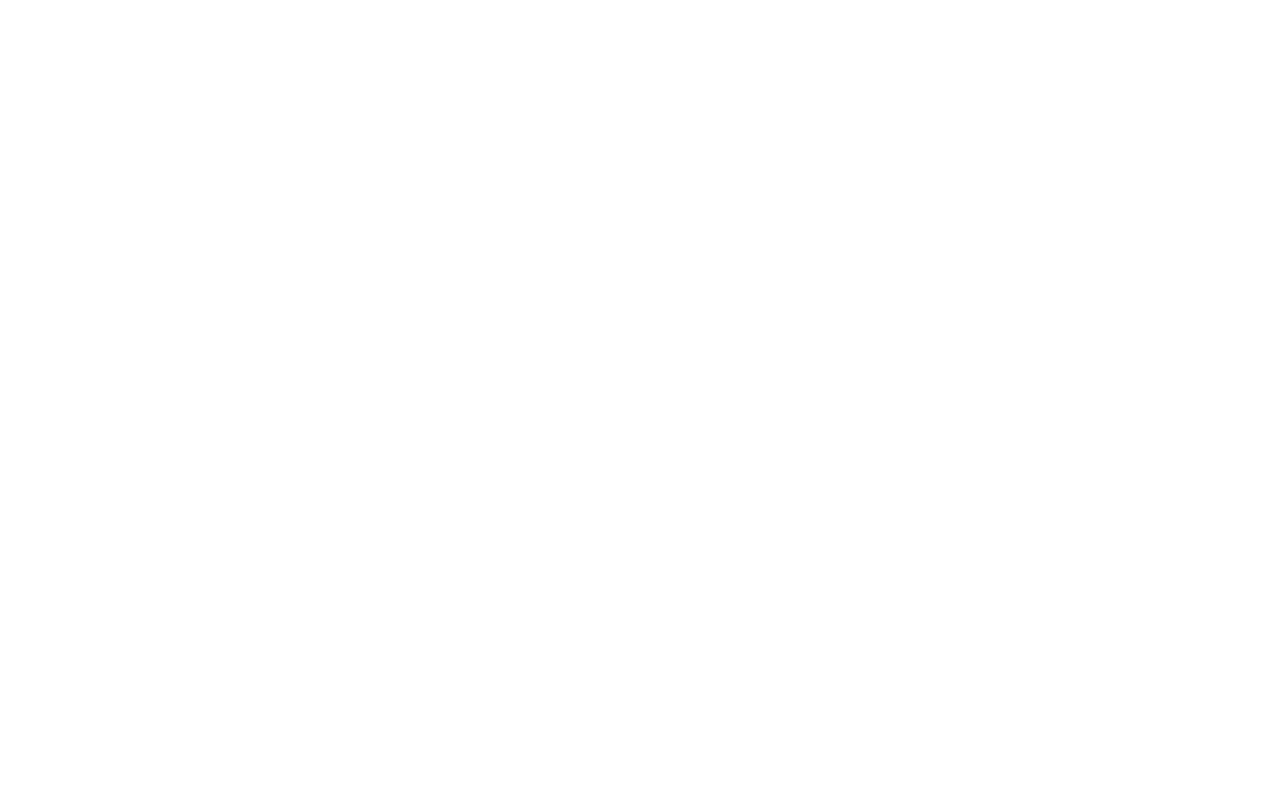
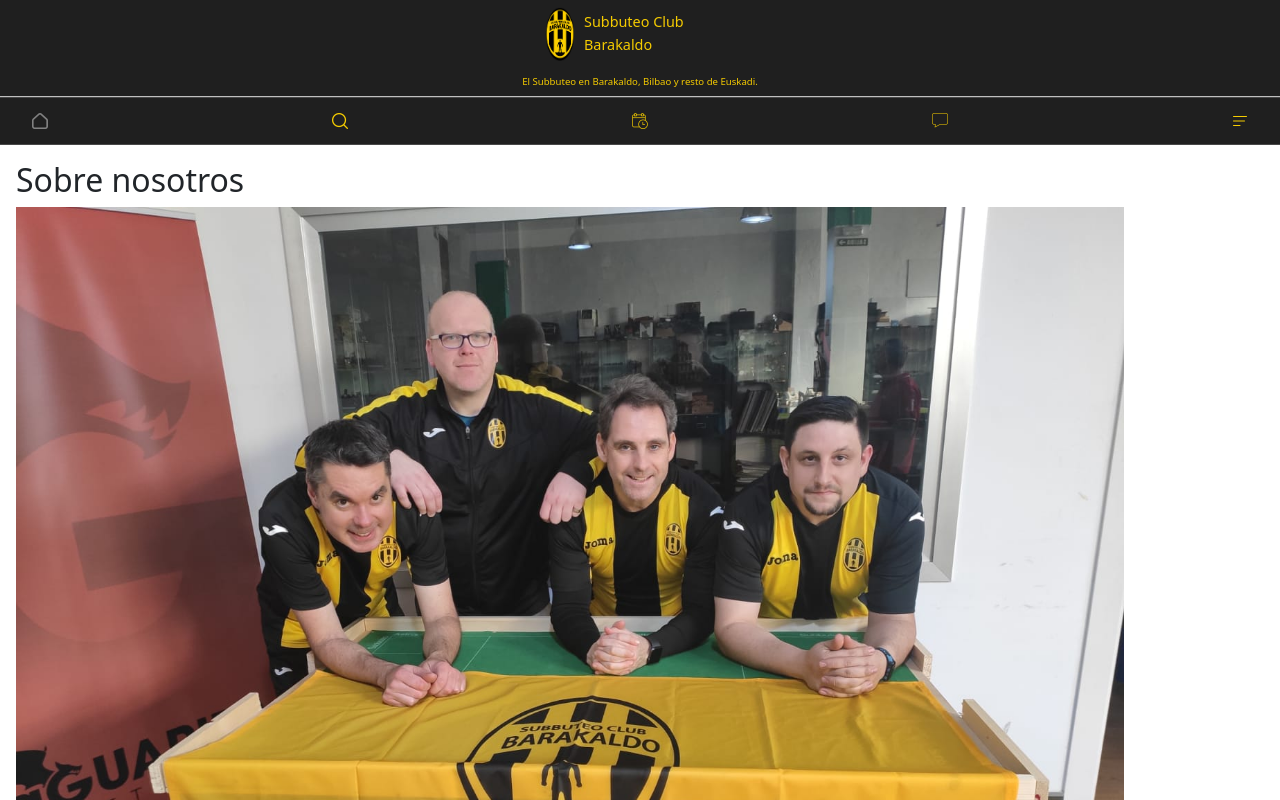
Before and after one commit to j0tac3/SCBarakaldo, an Angular app: page /home in a window 1280 px wide. Shown: the top 800 px of the page. Built offline with nearby package versions, Linux system fonts and the light colour scheme.

Commit message:
Actualizando liberias

```diff
--- a/src/app/app.component.css
+++ b/src/app/app.component.css
@@ -10,6 +10,8 @@
 }
 .main__menu{
     width: 100%;
+    position: sticky;
+    top: 0;
 }
 .footer{
     width: 100%;
--- a/src/app/app.component.html
+++ b/src/app/app.component.html
@@ -1,9 +1,9 @@
 <div class="main__container">
     <app-header class="header"></app-header>
-    <router-outlet></router-outlet>
     <app-main-menu class="main__menu"
         (openModal)="onOpenModal()"
     ></app-main-menu>
+    <router-outlet></router-outlet>
     <app-footer class="footer"></app-footer>
 
     <app-contact-modal (closeModal)="onCloseModal()"
--- a/src/app/app.module.ts
+++ b/src/app/app.module.ts
@@ -11,7 +11,7 @@
 import { ContactModalComponent } from './components/contact-modal/contact-modal.component';
 import { NosotrosComponent } from './components/nosotros/nosotros.component';
 import { EventosComponent } from './pages/eventos/eventos.component';
-import { FormBuilder, FormGroup, FormsModule, ReactiveFormsModule } from '@angular/forms';
+import { ReactiveFormsModule } from '@angular/forms';
 
 @NgModule({
   declarations: [
@@ -28,9 +28,6 @@
   imports: [
     BrowserModule,
     APP_ROUTING,
-    FormBuilder,
-    FormsModule,
-    FormGroup,
     ReactiveFormsModule
   ],
   providers: [],
--- a/src/app/components/main-menu/main-menu.component.css
+++ b/src/app/components/main-menu/main-menu.component.css
@@ -31,8 +31,6 @@
     transform: scale(1.2);
 }
 .main__menu{
-    position: sticky;
-    bottom: 0;
     width: 100%;
     border-top: 1px solid #7777;
 }
```
